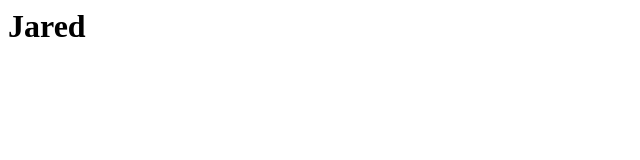
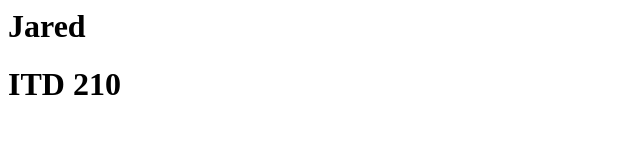
Before and after one commit to joliverio/ITD210Spring23, a plain HTML site: page index.html in a window 1280 px wide. Shown: the whole page, without its empty margins (0-640 px from the left). Drawn offline with Linux system fonts and the light colour scheme.

Commit message:
Update index.html

```diff
--- a/index.html
+++ b/index.html
@@ -1,5 +1,6 @@
 <html>
 	<body>
 		<h1>Jared</h1>
+		<h1>ITD 210</h1>
 	</body>
 </html>
```
